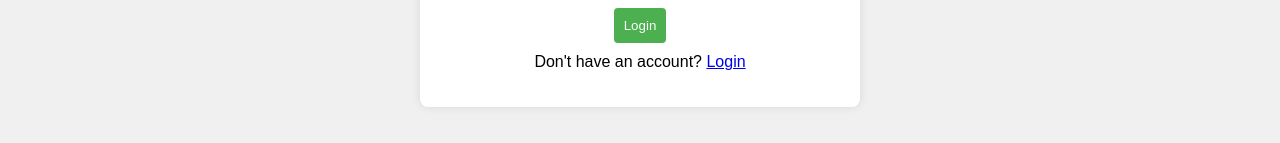
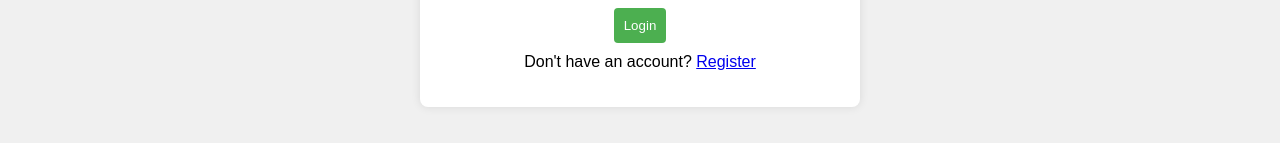
Before and after one commit to tomaszpionka/fullstack-webapp, a React (Create React App) app in the folder app/frontend/: page /login in a window 1280 px wide. Shown: the part 232-375 px from the top of the page. Built offline with nearby package versions, Linux system fonts and the light colour scheme.

Commit message:
Fixed login footer

```diff
--- a/app/frontend/src/components/auth/Login.jsx
+++ b/app/frontend/src/components/auth/Login.jsx
@@ -53,7 +53,7 @@
                     required placeholder="Password" /> <br />
                 <button type="submit">Login</button>
             </form>
-            <p>Don't have an account? <Link to='/register'>Login</Link></p>
+            <p>Don't have an account? <Link to='/register'>Register</Link></p>
         </div>
     )
 }
```
